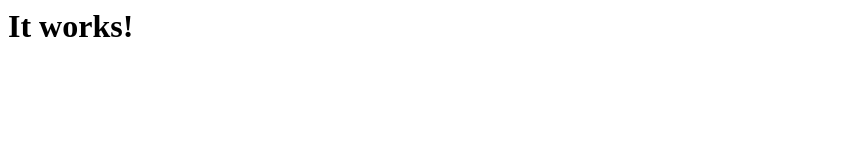
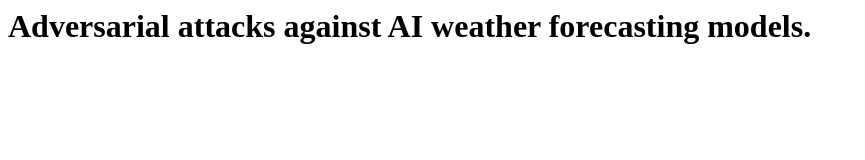
Before and after one commit to jackhgunn/adversarial-attacks, a plain HTML site: page index.html in a window 1280 px wide. Shown: the whole page, without its empty margins (0-865 px from the left). Drawn offline with Linux system fonts and the light colour scheme.

Commit message:
Changed the title in index.html

```diff
--- a/index.html
+++ b/index.html
@@ -1,4 +1,4 @@
 <html>
   <head><meta charset="utf-8"><title>Hello</title></head>
-  <body><h1>It works!</h1></body>
+  <body><h1>Adversarial attacks against AI weather forecasting models.</h1></body>
 </html>
```
